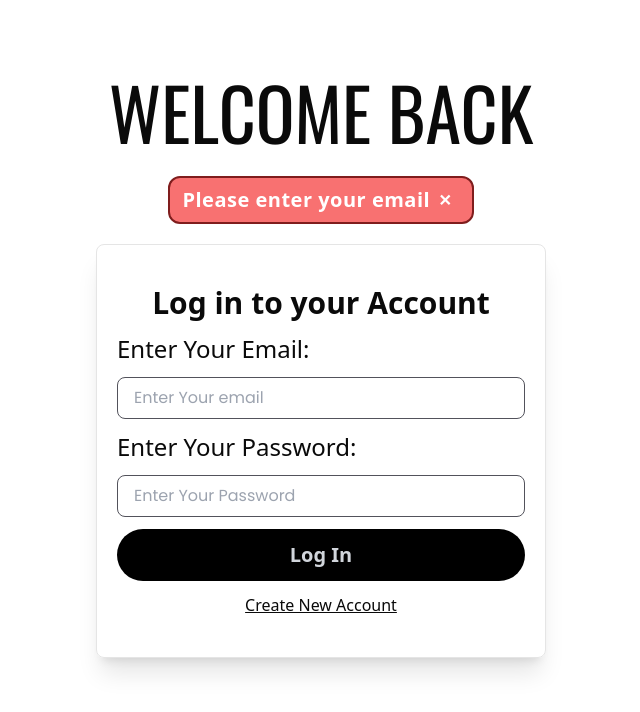
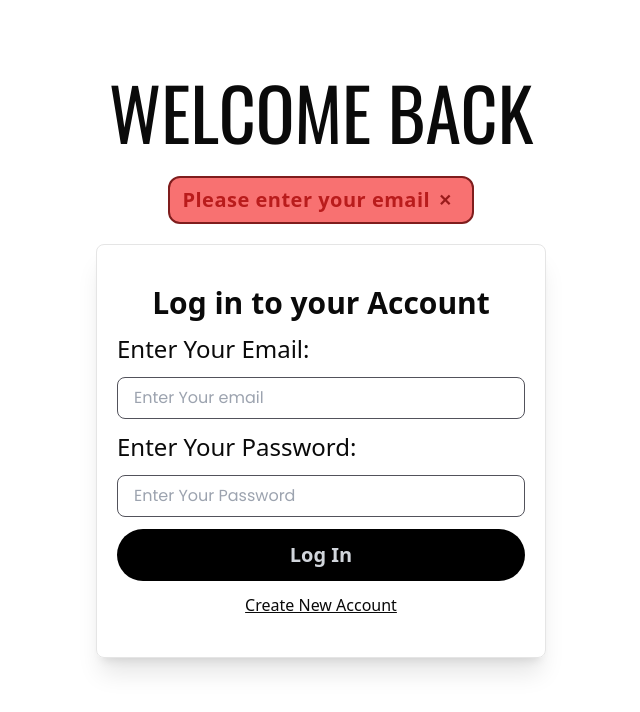
Before and after one commit to UmeshKumar0143/Blogger, a Next.js app: page /auth/signin in a window 1280 px wide. Both pictures are taken after a click on the button "Log In". Shown: the top 712 px of the page, without its empty margins (319-959 px from the left). Built offline with nearby package versions, Linux system fonts and the light colour scheme.

Commit message:
Error msg

```diff
--- a/src/app/components/Sign.tsx
+++ b/src/app/components/Sign.tsx
@@ -52,9 +52,10 @@ export default function Sign({ text }: { text: propsdata }) {
         email,
         password,
       });
+      if(Response.data.status == 400) setError("User Already Exists.  Use a  Diffrent Email.");
       if (Response.data.status == 200) router.push('/home');
     } catch (e: any) {
-      setError("Registration failed. Please try again.");
+      setError("Registration Failed, Try Again");
     } finally {
       setLoader(false);
     }
@@ -69,6 +70,7 @@ export default function Sign({ text }: { text: propsdata }) {
         email,
         password,
       });
+      setError("Login failed. Incorrect Email or Password.");
       if (Response.data.status == 200) router.push('/home');
     } catch (e: any) {
       setError("Invalid email or password");
@@ -90,11 +92,11 @@ export default function Sign({ text }: { text: propsdata }) {
       <div className="w-full mt-4 flex flex-col justify-center items-center">
         {error && (
           <div className=" flex items-center justify-between rounded-xl py-2 mb-5 px-3 border-2 bg-red-400  border-red-900">
-            <span className="text-white font-semibold text-xl tracking-wide flex items-center gap-2">
+            <span className="text-red-700 font-semibold text-xl tracking-wide flex items-center gap-2">
               {error}
             </span>
             <button
-              className="text-white font-semibold px-2"
+              className="text-red-800 font-semibold px-2"
               onClick={handleClose}
             >
               ✕
```
